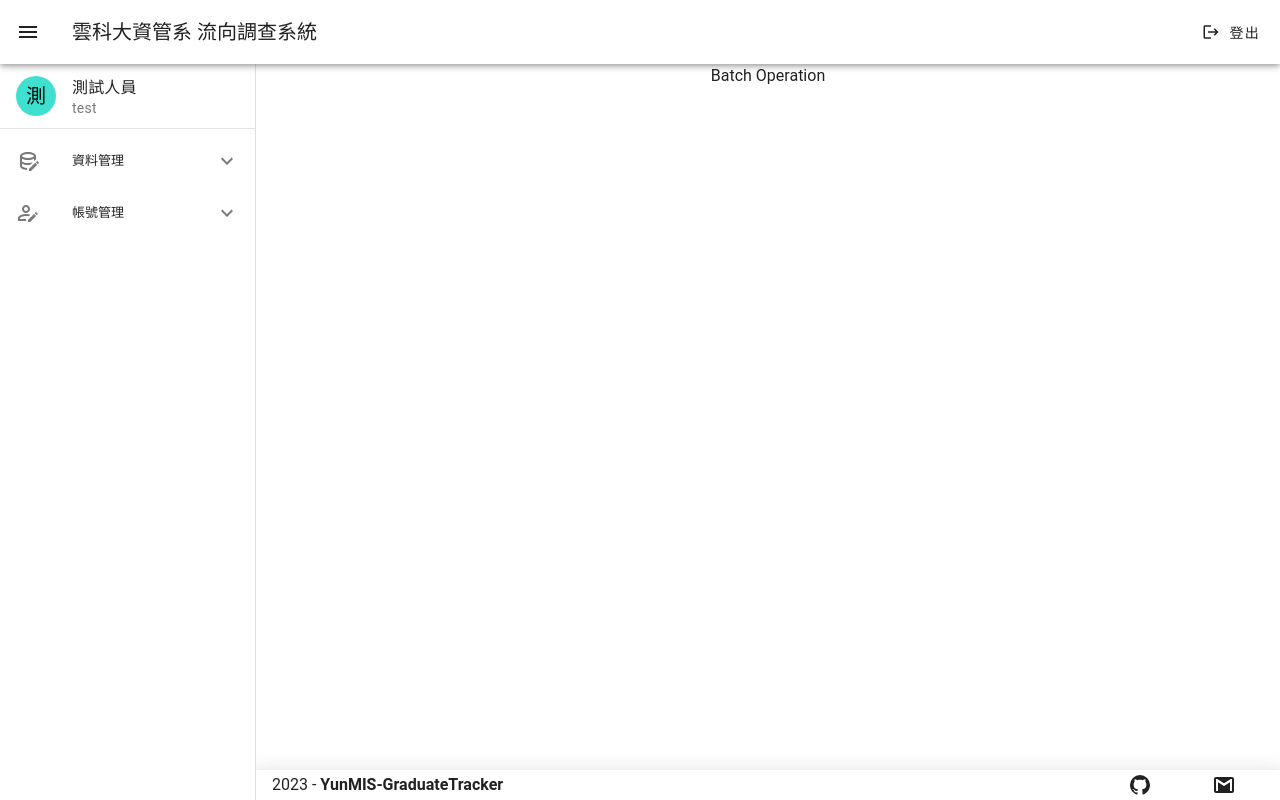
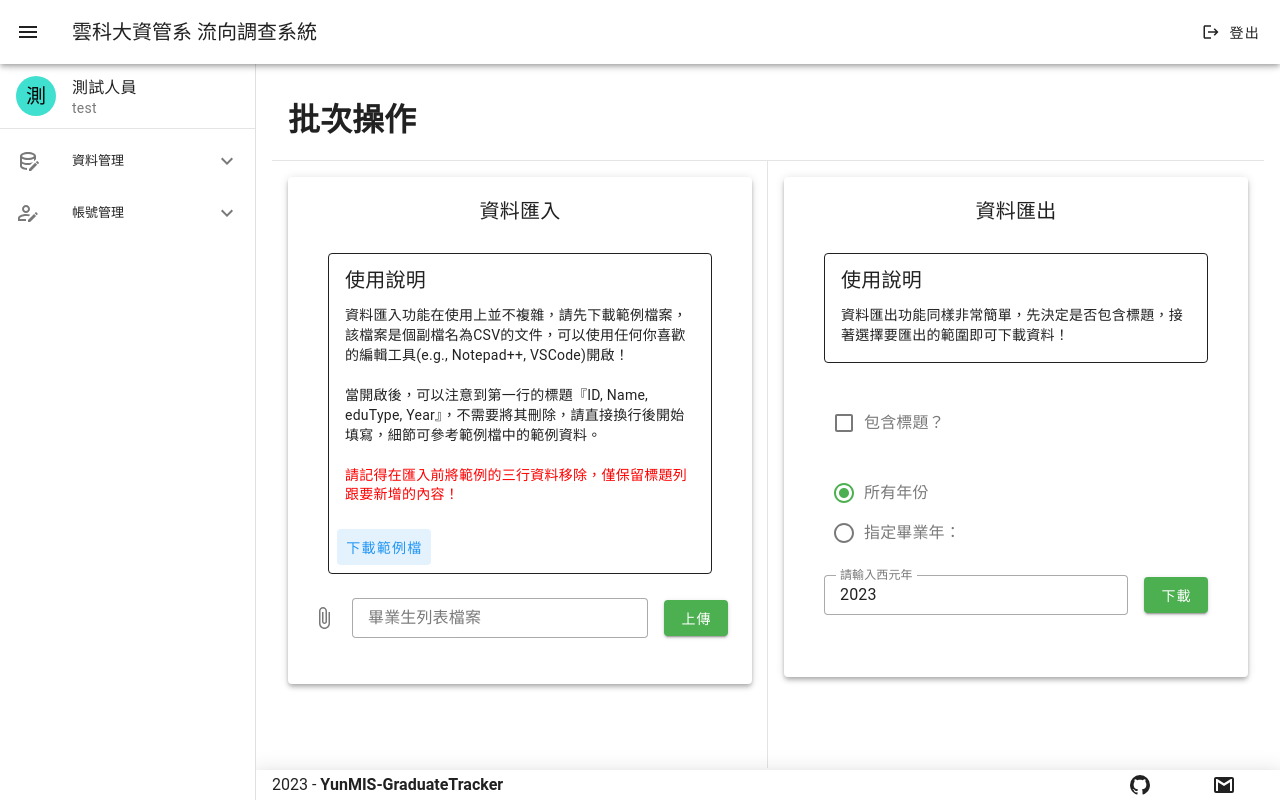
Before and after one commit to ji03mmy18/YunMIS-GraduateTracker, a Vue app in the folder frontend/: page /manage/batch in a window 1280 px wide. Built offline with nearby package versions, Linux system fonts and the light colour scheme.

Commit message:
feat: [前端]實作資料批次操作頁面
資料批次操作可讓管理員進行批量匯入或匯出，也可設定匯出資料的範圍與是否包含標題。

```diff
--- a/frontend/package.json
+++ b/frontend/package.json
@@ -11,6 +11,7 @@
   "dependencies": {
     "@hcaptcha/vue3-hcaptcha": "^1.2.1",
     "axios": "^1.3.2",
+    "form-data": "^4.0.0",
     "pinia": "^2.0.30",
     "vue": "^3.2.45",
     "vue-router": "^4.1.6",
--- a/frontend/src/views/mgmtCmpt/DataBatch.vue
+++ b/frontend/src/views/mgmtCmpt/DataBatch.vue
@@ -1,8 +1,220 @@
 <template>
-  <p>Batch Operation</p>
+  <v-container fluid class="fill-height align-start">
+    <!-- 標題區塊 -->
+    <div class="d-flex align-center w-100 ma-2 pa-2">
+      <h1 class="font-weight-bold flex-grow-0 ma-0">批次操作</h1>
+    </div>
+    <v-divider></v-divider>
+    <!-- 操作區塊 -->
+    <v-container fluid class="d-flex w-100 pa-0" style="height: 90%;">
+      <!-- 左側：匯入 -->
+      <div style="width: 50%">
+        <v-card title="資料匯入" class="pa-2 ma-4" elevation="4">
+          <v-card-text>
+            <v-card title="使用說明" variant="outlined" class="ma-4" style="text-align: start;">
+              <v-card-text>
+                <p>資料匯入功能在使用上並不複雜，請先下載範例檔案，該檔案是個副檔名為CSV的文件，可以使用任何你喜歡的編輯工具(e.g., Notepad++, VSCode)開啟！</p>
+                <br>
+                <p>當開啟後，可以注意到第一行的標題『ID, Name, eduType, Year』，不需要將其刪除，請直接換行後開始填寫，細節可參考範例檔中的範例資料。</p>
+                <br>
+                <p style="color: red;">請記得在匯入前將範例的三行資料移除，僅保留標題列跟要新增的內容！</p>
+              </v-card-text>
+              <v-card-actions>
+                <v-btn
+                  color="info"
+                  variant="tonal"
+                  :href="exampleCSV"
+                  download
+                >下載範例檔
+                </v-btn>
+              </v-card-actions>
+            </v-card>
+            <v-form class="d-flex mt-6" style="gap: 8px" @submit.prevent="batchUploadSubmit">
+              <v-file-input
+                label="畢業生列表檔案"
+                density="compact"
+                variant="outlined"
+                accept=".csv"
+                show-size
+                v-model="batchUploadFormData.studentList"
+              >
+              <template v-slot:append>
+                <v-btn type="submit" color="success">上傳</v-btn>
+              </template>
+              </v-file-input>
+            </v-form>
+          </v-card-text>
+        </v-card>
+      </div>
+      <v-divider vertical></v-divider>
+      <!-- 右側：匯出 -->
+      <div style="width: 50%;">
+        <v-card title="資料匯出" class="pa-2 ma-4" elevation="4">
+          <v-card-text>
+            <v-card title="使用說明" variant="outlined" class="ma-4" style="text-align: start;">
+              <v-card-text>
+                <p>資料匯出功能同樣非常簡單，先決定是否包含標題，接著選擇要匯出的範圍即可下載資料！</p>
+              </v-card-text>
+            </v-card>
+            <v-form @submit.prevent="yearSelectSubmit">
+              <v-card variant="flat">
+                <v-card-text>
+                  <v-checkbox
+                    label="包含標題？"
+                    color="success"
+                    v-model="yearSelectFormData.header"
+                  ></v-checkbox>
+                  <v-radio-group v-model="yearSelectFormData.type">
+                    <v-radio
+                      label="所有年份"
+                      color="success"
+                      value="0"
+                    ></v-radio>
+                    <v-radio
+                      label="指定畢業年："
+                      color="success"
+                      value="1"
+                    ></v-radio>
+                  </v-radio-group>
+                  <div class="d-flex" style="gap: 8px;">
+                    <v-text-field
+                      label="請輸入西元年"
+                      :rules="ruleYear"
+                      placeholder="例：2020"
+                      variant="outlined"
+                      density="compact"
+                      v-model="yearSelectFormData.year"
+                    >
+                      <template v-slot:append>
+                        <v-btn
+                          type="submit"
+                          color="success"
+                        >下載
+                        </v-btn>
+                      </template>
+                    </v-text-field>
+                  </div>
+                </v-card-text>
+              </v-card>
+            </v-form>
+          </v-card-text>
+        </v-card>
+      </div>
+    </v-container>
+  </v-container>
+  <v-dialog width="40%" v-model="uploadSuccessDialog">
+    <v-card title="匯入結果">
+      <v-card-text>
+        <v-col>
+          <v-row>
+            <v-sheet>
+              已新增： {{ uploadSuccessInfo.new }} 筆紀錄
+            </v-sheet>
+          </v-row>
+          <v-row>
+            <v-sheet>
+              已更新： {{ uploadSuccessInfo.update }} 筆紀錄
+            </v-sheet>
+          </v-row>
+          <v-row>
+            <v-sheet>
+              未更動： {{ uploadSuccessInfo.keep }} 筆紀錄
+            </v-sheet>
+          </v-row>
+        </v-col>
+      </v-card-text>
+      <v-card-actions>
+        <v-btn
+          width="100%"
+          variant="outlined"
+          color="success"
+          @click="uploadSuccessDialog = false"
+        >關閉</v-btn>
+      </v-card-actions>
+    </v-card>
+  </v-dialog>
+  <v-snackbar v-model="operationNotify" color="success" timeout="1500">
+    <v-alert
+      v-model="operationNotify"
+      type="success"
+      :title="notifyMessage"
+    ></v-alert>
+  </v-snackbar>
 </template>
 
 <script setup>
+import FormData from 'form-data';
+import { ref, inject } from 'vue';
+
+const api = inject('api');
+const exampleCSV = new URL(
+  '@/assets/example.csv',
+  import.meta.url
+).href;
+const batchUploadFormData = ref({
+  studentList: null,
+});
+const yearSelectFormData = ref({
+  type: '0',
+  year: new Date().getFullYear().toString(),
+  header: false
+});
+const uploadSuccessDialog = ref(false);
+const uploadSuccessInfo = ref({
+  new: 0,
+  update: 0,
+  keep: 0,
+});
+const operationNotify = ref(false);
+const notifyMessage = ref('');
+
+const ruleYear = [
+  (v) => v && v.length == 4 || '年份長度必須為4碼',
+]
+
+const batchUploadSubmit = () => {
+  let form = new FormData();
+  for (let l of batchUploadFormData.value.studentList) {
+    form.append('studentList', l);
+  }
+
+  api.post(
+    '/manage/batch/import',
+    form,
+    { headers: { 'Content-Type': 'multipart/form-data' }}
+  ).then((res) => {
+    switch(res.status) {
+      case 200:
+        if(res.data.status && res.data.msg == 'UploadDone') {
+          uploadSuccessInfo.value.new = res.data.new.length;
+          uploadSuccessInfo.value.update = res.data.update.length;
+          uploadSuccessInfo.value.keep = res.data.keep.length;
+          uploadSuccessDialog.value = true;
+        }
+        break;
+      default:
+        break;
+    }
+  }).catch((err) => {
+    apiErrorHandling(err);
+  })
+}
+const yearSelectSubmit = () => {
+  window.open(encodeURI(`/api/manage/batch/export?year=${yearSelectFormData.value.type !== "0" ? yearSelectFormData.value.year : ''}&header=${yearSelectFormData.value.header}`));
+  notifyMessage.value = '資料匯出成功！';
+  operationNotify.value = true;
+}
+
+const apiErrorHandling = (err) => {
+  let res = err.response;
+  switch(res.status) {
+    case 401:
+      if(res.data.msg == "NeedLogin") {
+        router.push({ name: 'home' });
+      }
+      break;
+  }
+}
 </script>
 
 <style scoped>
```
Also changed, not shown: frontend/src/assets/example.csv (added).
